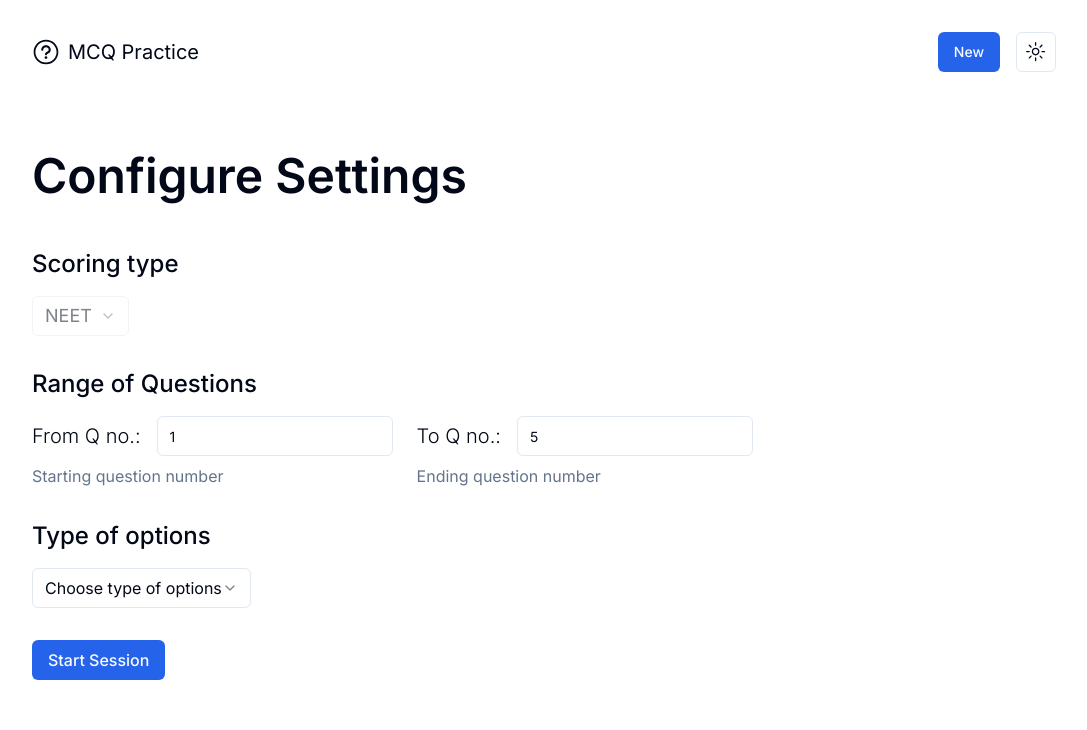
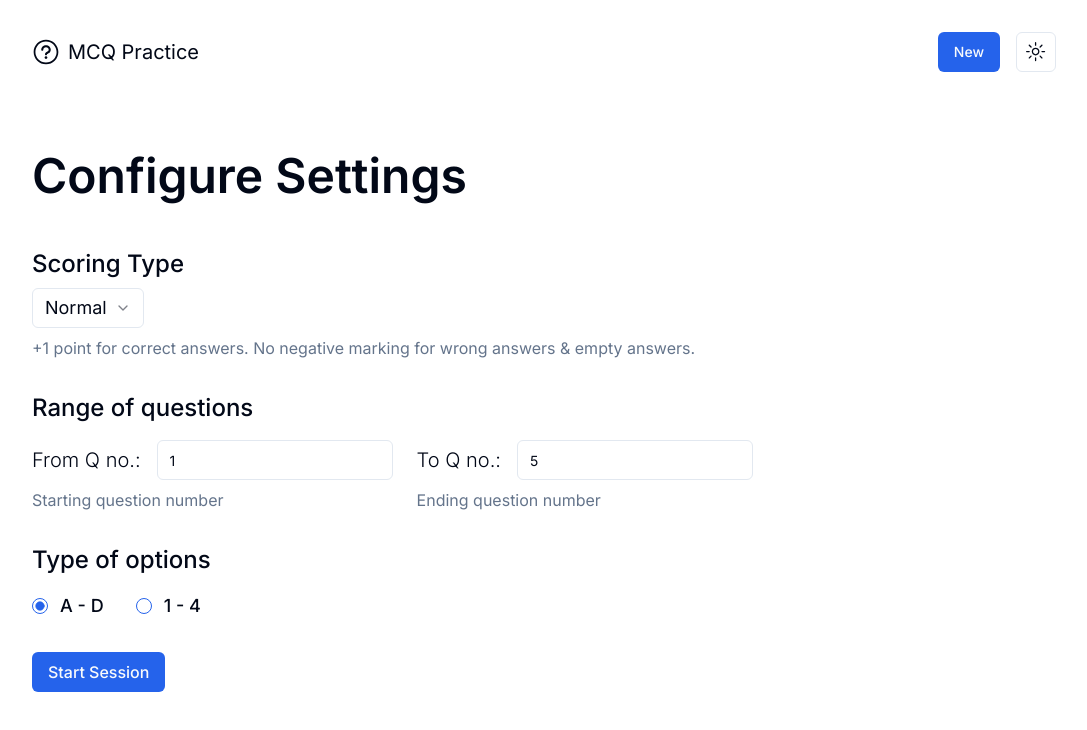
Before and after one commit to NeeshSamsi/mcqs.work, a Next.js app: page /new in a window 1280 px wide. Shown: the top 730 px of the page, without its empty margins (96-1183 px from the left). Built offline with nearby package versions, Linux system fonts and the light colour scheme.

Commit message:
feat: Dynamic scoring type

```diff
--- a/package.json
+++ b/package.json
@@ -13,6 +13,7 @@
     "@radix-ui/react-dropdown-menu": "^2.0.6",
     "@radix-ui/react-icons": "^1.3.0",
     "@radix-ui/react-label": "^2.0.2",
+    "@radix-ui/react-radio-group": "^1.1.3",
     "@radix-ui/react-select": "^2.0.0",
     "@radix-ui/react-slot": "^1.0.2",
     "@tailwindcss/forms": "^0.5.7",
--- a/src/components/SessionForm.tsx
+++ b/src/components/SessionForm.tsx
@@ -2,7 +2,7 @@
 
 import { z } from "zod"
 import { cn, getScore, numericEnum } from "@/lib/utils"
-import { settingsSchema, type TypeOfOptions } from "@/lib/zodSchemas"
+import { ScoringType, settingsSchema, type OptionsType } from "@/lib/zodSchemas"
 import { Dispatch, FormEvent, SetStateAction, useEffect, useState } from "react"
 import { useRouter, useSearchParams } from "next/navigation"
 import {
@@ -72,6 +72,7 @@ export default function SessionForm() {
 
   useEffect(() => {
     const validate = settingsSchema.safeParse({
+      scoringType: searchParams.get("scoringType"),
       minQuestions: searchParams.get("minQuestions"),
       maxQuestions: searchParams.get("maxQuestions"),
       optionsType: searchParams.get("optionsType"),
@@ -138,7 +139,10 @@ export default function SessionForm() {
             )}
             {currentStep === 3 && (
               <div className="space-y-8">
-                <Results optionsType={settings.optionsType} />
+                <Results
+                  scoringType={settings.scoringType}
+                  optionsType={settings.optionsType}
+                />
                 <Link href="/new " className="block" onClick={handleReset}>
                   <Button>Reset</Button>
                 </Link>
@@ -262,7 +266,13 @@ const MCQForm = ({
   )
 }
 
-const Results = ({ optionsType }: { optionsType: TypeOfOptions }) => {
+const Results = ({
+  scoringType,
+  optionsType,
+}: {
+  scoringType: ScoringType
+  optionsType: OptionsType
+}) => {
   const [localQuestionAnswers, setLocalQuestionAnswers] = useState<
     string | null
   >(null)
@@ -335,7 +345,7 @@ const Results = ({ optionsType }: { optionsType: TypeOfOptions }) => {
         <div className="mb-16 grid grid-cols-4 gap-6">
           <Stat
             title="Score"
-            stat={getScore("NEET", { correct, wrong, empty })}
+            stat={getScore(scoringType, { correct, wrong, empty })}
           />
           <Stat title="Correct Answers" stat={correct} />
           <Stat title="Wrong Answers" stat={wrong} />
@@ -370,7 +380,7 @@ const Stat = ({ title, stat }: { title: string; stat: number }) => {
 
 interface ReviewQuestionType extends ResultType {
   index: number
-  optionsType: TypeOfOptions
+  optionsType: OptionsType
 }
 const ReviewQuestion = ({
   submittedAnswer,
--- a/src/components/SettingsForm.tsx
+++ b/src/components/SettingsForm.tsx
@@ -24,11 +24,14 @@ import {
   SelectValue,
 } from "./ui/select"
 import { Button } from "./ui/button"
+import { RadioGroup, RadioGroupItem } from "./ui/radio-group"
+import { scoringTypes } from "@/lib/config"
 
 export default function SettingsForm() {
   const form = useForm<z.infer<typeof settingsSchema>>({
     resolver: zodResolver(settingsSchema),
     defaultValues: {
+      scoringType: "Normal",
       minQuestions: 1,
       maxQuestions: 5,
       optionsType: "A-D",
@@ -56,16 +59,45 @@ export default function SettingsForm() {
     <Form {...form}>
       <form onSubmit={form.handleSubmit(onSubmit)} className="space-y-8">
         <div className="space-y-4">
-          <p className="text-2xl font-medium">Scoring type</p>
-          <Select disabled>
-            <SelectTrigger className="w-[8.5ch] text-lg">
-              <SelectValue placeholder="NEET" className="p-2" />
-            </SelectTrigger>
-          </Select>
+          <FormField
+            control={form.control}
+            name="scoringType"
+            render={({ field }) => (
+              <FormItem>
+                <FormLabel className="text-2xl font-medium">
+                  Scoring Type
+                </FormLabel>
+                <Select
+                  onValueChange={field.onChange}
+                  defaultValue={field.value}
+                >
+                  <FormControl>
+                    <SelectTrigger className="w-fit gap-2 text-lg">
+                      <SelectValue />
+                    </SelectTrigger>
+                  </FormControl>
+                  <SelectContent>
+                    {scoringTypes.map(({ name }) => (
+                      <SelectItem className="text-base" value={name}>
+                        {name}
+                      </SelectItem>
+                    ))}
+                  </SelectContent>
+                </Select>
+                <FormDescription className="text-base">
+                  {
+                    scoringTypes.find(({ name }) => name === field.value)
+                      ?.message
+                  }
+                </FormDescription>
+                <FormMessage />
+              </FormItem>
+            )}
+          />
         </div>
 
         <div className="space-y-4">
-          <p className="text-2xl font-medium">Range of Questions</p>
+          <p className="text-2xl font-medium">Range of questions</p>
           <div className="flex gap-6">
             <FormField
               control={form.control}
@@ -114,6 +146,39 @@ export default function SettingsForm() {
           control={form.control}
           name="optionsType"
           render={({ field }) => (
+            <FormItem className="space-y-3">
+              <FormLabel className="mb-4 block text-2xl font-medium">
+                Type of options
+              </FormLabel>
+              <FormControl>
+                <RadioGroup
+                  onValueChange={field.onChange}
+                  defaultValue={field.value}
+                  className="flex items-center gap-8"
+                >
+                  <FormItem className="flex items-center space-x-3 space-y-0">
+                    <FormControl>
+                      <RadioGroupItem value="A-D" />
+                    </FormControl>
+                    <FormLabel className="text-lg">A - D</FormLabel>
+                  </FormItem>
+                  <FormItem className="flex items-center space-x-3 space-y-0">
+                    <FormControl>
+                      <RadioGroupItem value="1-4" />
+                    </FormControl>
+                    <FormLabel className="text-lg">1 - 4</FormLabel>
+                  </FormItem>
+                </RadioGroup>
+              </FormControl>
+              <FormMessage />
+            </FormItem>
+          )}
+        />
+
+        {/* <FormField
+          control={form.control}
+          name="optionsType"
+          render={({ field }) => (
             <FormItem>
               <FormLabel className="mb-4 block text-2xl font-medium">
                 Type of options
@@ -134,7 +199,7 @@ export default function SettingsForm() {
               <FormMessage />
             </FormItem>
           )}
-        />
+        /> */}
 
         <Button type="submit" className="text-base">
           Start Session
--- /dev/null
+++ b/src/components/ui/radio-group.tsx
@@ -0,0 +1,44 @@
+"use client"
+
+import * as React from "react"
+import * as RadioGroupPrimitive from "@radix-ui/react-radio-group"
+import { Circle } from "lucide-react"
+
+import { cn } from "@/lib/utils"
+
+const RadioGroup = React.forwardRef<
+  React.ElementRef<typeof RadioGroupPrimitive.Root>,
+  React.ComponentPropsWithoutRef<typeof RadioGroupPrimitive.Root>
+>(({ className, ...props }, ref) => {
+  return (
+    <RadioGroupPrimitive.Root
+      className={cn("grid gap-2", className)}
+      {...props}
+      ref={ref}
+    />
+  )
+})
+RadioGroup.displayName = RadioGroupPrimitive.Root.displayName
+
+const RadioGroupItem = React.forwardRef<
+  React.ElementRef<typeof RadioGroupPrimitive.Item>,
+  React.ComponentPropsWithoutRef<typeof RadioGroupPrimitive.Item>
+>(({ className, ...props }, ref) => {
+  return (
+    <RadioGroupPrimitive.Item
+      ref={ref}
+      className={cn(
+        "aspect-square h-4 w-4 rounded-full border border-primary text-primary ring-offset-background focus:outline-none focus-visible:ring-2 focus-visible:ring-ring focus-visible:ring-offset-2 disabled:cursor-not-allowed disabled:opacity-50",
+        className
+      )}
+      {...props}
+    >
+      <RadioGroupPrimitive.Indicator className="flex items-center justify-center">
+        <Circle className="h-2.5 w-2.5 fill-current text-current" />
+      </RadioGroupPrimitive.Indicator>
+    </RadioGroupPrimitive.Item>
+  )
+})
+RadioGroupItem.displayName = RadioGroupPrimitive.Item.displayName
+
+export { RadioGroup, RadioGroupItem }
--- a/src/lib/config.ts
+++ b/src/lib/config.ts
@@ -2,3 +2,16 @@ export const url =
   process.env.NODE_ENV === "production"
     ? "https://mcqswork.vercel.app"
     : "http://localhost:3000"
+
+export const scoringTypes = [
+  {
+    name: "Normal",
+    message:
+      "+1 point for correct answers. No negative marking for wrong answers & empty answers.",
+  },
+  {
+    name: "NEET",
+    message:
+      "+4 points for correct answers. -1 for wrong answers. No negative marking for empty answers.",
+  },
+]
--- a/src/lib/utils.ts
+++ b/src/lib/utils.ts
@@ -1,6 +1,7 @@
 import { clsx, type ClassValue } from "clsx"
 import { twMerge } from "tailwind-merge"
 import { z, type ZodType } from "zod"
+import { ScoringType } from "./zodSchemas"
 
 export function cn(...inputs: ClassValue[]) {
   return twMerge(clsx(inputs))
@@ -21,10 +22,13 @@ export function numericEnum<TValues extends readonly number[]>(
 }
 
 export function getScore(
-  type: "NEET",
+  type: ScoringType,
   { correct, wrong, empty }: { correct: number; wrong: number; empty: number },
 ): number {
   switch (type) {
+    case "Normal":
+      return correct
+
     case "NEET":
       return correct * 4 - wrong
 
--- a/src/lib/zodSchemas.ts
+++ b/src/lib/zodSchemas.ts
@@ -1,9 +1,14 @@
 import { z } from "zod"
 
+const scoringType = z.enum(["Normal", "NEET"])
 const optionsType = z.enum(["1-4", "A-D"])
-export type TypeOfOptions = z.infer<typeof optionsType>
+
+export type OptionsType = z.infer<typeof optionsType>
+export type ScoringType = z.infer<typeof scoringType>
+
 export const settingsSchema = z
   .object({
+    scoringType,
     minQuestions: z.coerce.number(),
     maxQuestions: z.coerce.number({
       invalid_type_error: "Testing number validation",
```
Also changed, not shown: 1 other file (tests, documents, lock files or other folders).
